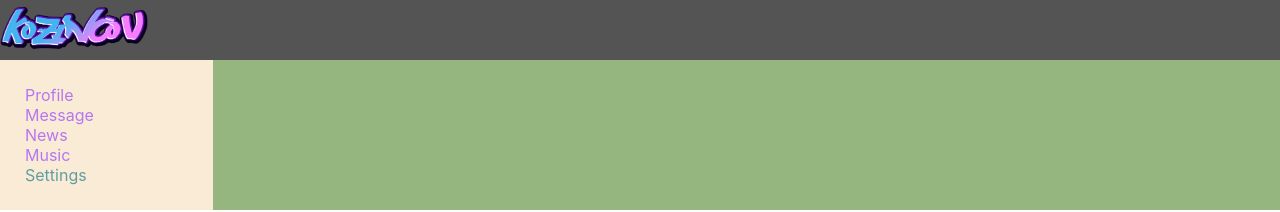
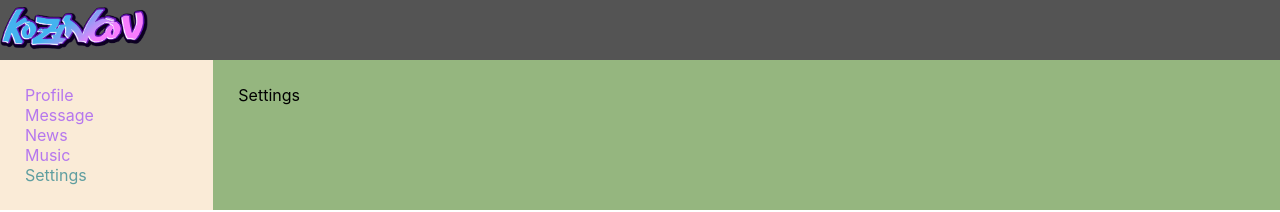
Before and after one commit to kozincov/social-network, a React (Create React App) app: page /settings in a window 1280 px wide. Shown: the top 212 px of the page. Built offline with nearby package versions, Linux system fonts and the light colour scheme.

Commit message:
create component Settings

```diff
--- a/src/App.tsx
+++ b/src/App.tsx
@@ -6,6 +6,7 @@ import style from "./App.module.css"
 import Profile from "./components/Profile/Profile";
 import {Route, Routes} from "react-router-dom";
 import {Dialogs} from "./components/Dialogs/Dialogs";
+import {Settings} from "./components/Settings/Settings";
 
 function App() {
     return (
@@ -16,6 +17,7 @@ function App() {
                 <Routes>
                     <Route path={'/profile'} element={<Profile/>}/>
                     <Route path={'/message'} element={<Dialogs/>}/>
+                    <Route path={'/settings'} element={<Settings/>}/>
                 </Routes>
             </div>
         </div>
--- /dev/null
+++ b/src/components/Settings/Settings.tsx
@@ -0,0 +1,9 @@
+import React from 'react';
+
+export const Settings = () => {
+    return (
+        <div>
+            Settings
+        </div>
+    );
+};
```
Also changed, not shown: src/components/Settings/Settings.module.css (added).
